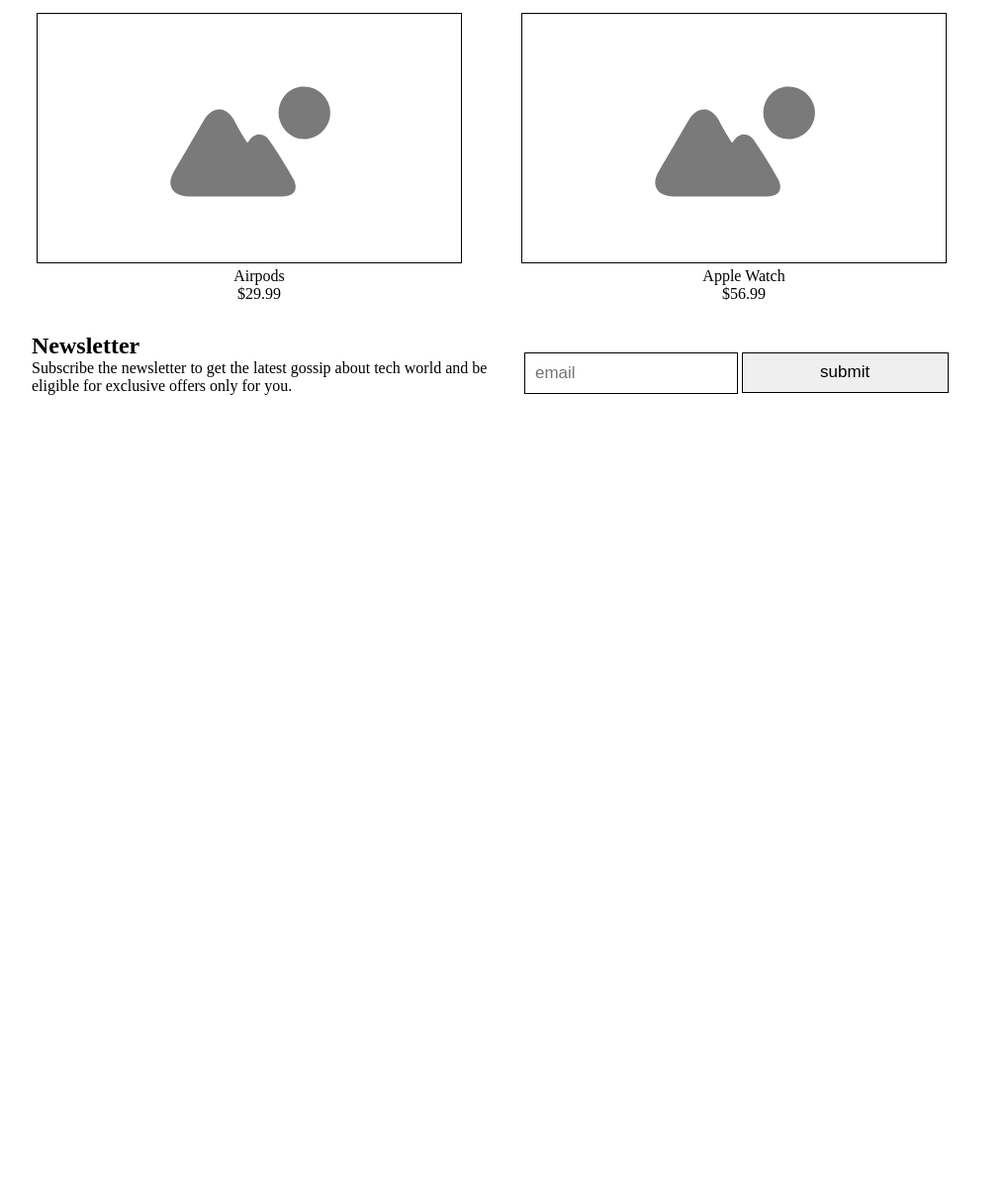
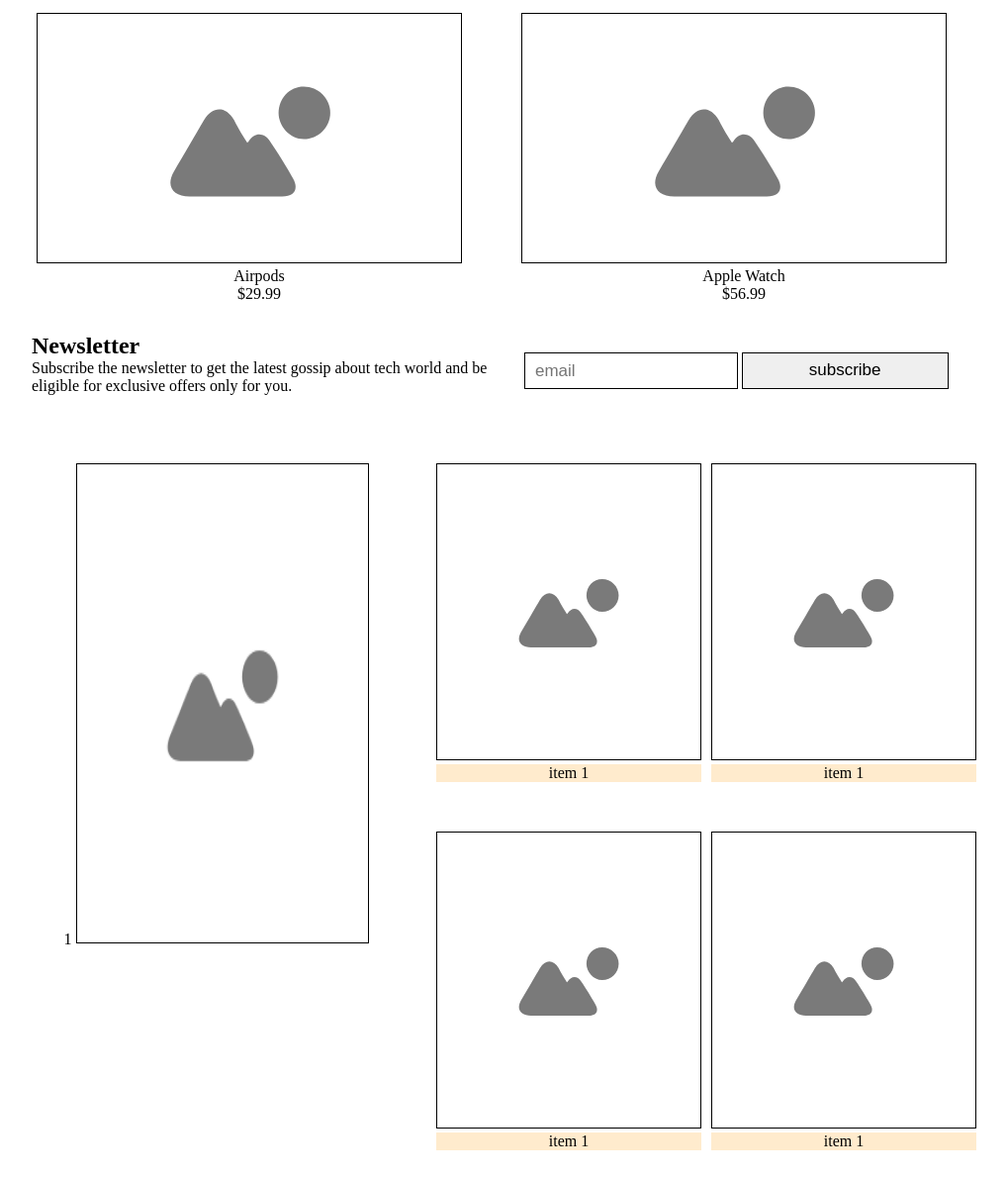
Before and after one commit to igurkirat/assignment22, a plain HTML site: page index.html in a window 1280 px wide. Shown: the part 540-1732 px from the top of the page at 99% size, without its empty margins (143-1161 px from the left). Before the commit the page ends 978 px from the top, so only its background shows below. Drawn offline with Linux system fonts and the light colour scheme.

Commit message:
25th updates

```diff
--- a/index.html
+++ b/index.html
@@ -69,9 +69,31 @@
           <input type="text" placeholder="email" />
         </div>
         <div>
-          <button>submit</button>
+          <button>subscribe</button>
         </div>
       </div>
     </div>
+    <div class="content3">
+      <div class="item1">1
+        <img src="res/img04.png" alt="img4">
+      </div>
+      <div>
+        <img src="res/img04.png" alt="img4">
+        <div class="caption">item 1</div>
+      </div>
+      <div>
+        <img src="res/img04.png" alt="img4">
+        <div class="caption">item 1</div>
+      </div>
+      <div>
+        <img src="res/img04.png" alt="img4">
+        <div class="caption">item 1</div>
+      </div>
+      <div>
+        <img src="res/img04.png" alt="img4">
+        <div class="caption">item 1</div>
+      </div>
+
+    </div>
   </body>
 </html>
--- a/style.css
+++ b/style.css
@@ -151,11 +151,48 @@
   border: 1px solid black;
   font-size: 17px;
   width: 95%;
+  height: 90%;
 }
 
 .content2right button {
   border: 1px solid black;
   font-size: 17px;
   width: 92%;
-  height: 41px;
+  height: 90%;
 }
+
+.content3{
+  display: grid;
+  grid-template-columns: auto auto auto;
+  grid-gap: 10px;
+  height: 20%;
+  padding: 10px;
+  width : 1000px;
+  margin: auto;
+}
+
+.content3 > div {
+
+  text-align: center;
+  padding: 20px 0;
+
+}
+
+.content3 img{
+border: 1px solid black;
+}
+.content3 .caption{
+background-color: blanchedalmond;
+text-align: center;
+}
+
+.item1 {
+  grid-row: 1/3;
+}
+.item1 img{
+  height: 70%;
+  width: 70%;
+}
+.item1 .caption {
+
+}
```
